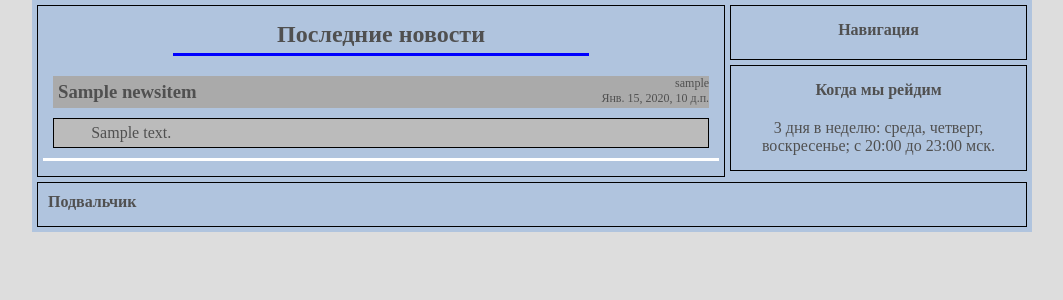
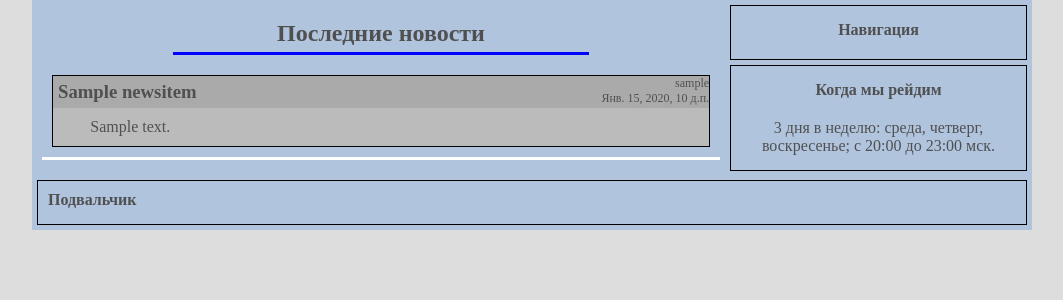
Before and after one commit to nikmoon/guild_site, a Django app: page / in a window 1280 px wide. Shown: the part 137-437 px from the top of the page, without its empty margins (108-1171 px from the left). Run offline with Django 3.2, Linux system fonts and the light colour scheme; tables that the repository leaves empty hold one stand-in row (values such as "Sample post").

Commit message:
minor changes

```diff
--- a/guild_site/static/guild_site/guild_site.css
+++ b/guild_site/static/guild_site/guild_site.css
@@ -112,8 +112,9 @@ div#footer {
 
 .news_item_header {
     position: relative;
-    margin-bottom: 10px;
     background-color: #AAAAAA;
+    border: 1px solid black;
+    border-bottom: none;
 }
 
 .news_item_title {
@@ -121,11 +122,10 @@ div#footer {
     display: inline-block;
     max-width: 75%;
     vertical-align: middle;
-/*    background-color: #AAAAAA;*/
     box-sizing: border-box;
 }
 
-.news_info {
+.news_item_info {
     position: absolute;
     right: 0;
     text-align: right;
@@ -136,8 +136,10 @@ div#footer {
 }
 
 .news_text {
-    padding: 5px;
+    padding: 10px 5px;
     text-indent: 5%;
     text-align: justify;
     background-color: #BBBBBB;
+    border: 1px solid black;
+    border-top: none;
 }
--- a/guild_site/templates/guild_site/index.html
+++ b/guild_site/templates/guild_site/index.html
@@ -44,16 +44,16 @@
     <!--
         Контент сайта
     -->
-    <div id="content" class="blackbrdr">
+    <div id="content" class="">
         <h2 class="news_title title">Последние новости</h2>
 
         {% for item in news %}
         <div class="news_block">
             <div class="news_item_header">
                 <h3 class="news_item_title">{{item.title}}</h3>
-                <div class="news_info">{{item.author}}<br /> {{item.was_created}}</div>
+                <div class="news_item_info">{{item.author}}<br />{{item.was_created}}</div>
             </div>
-            <p class="news_text blackbrdr">{{item.text}}</p>
+            <p class="news_text">{{item.text}}</p>
         </div>
         {% endfor %}
     </div>
```
